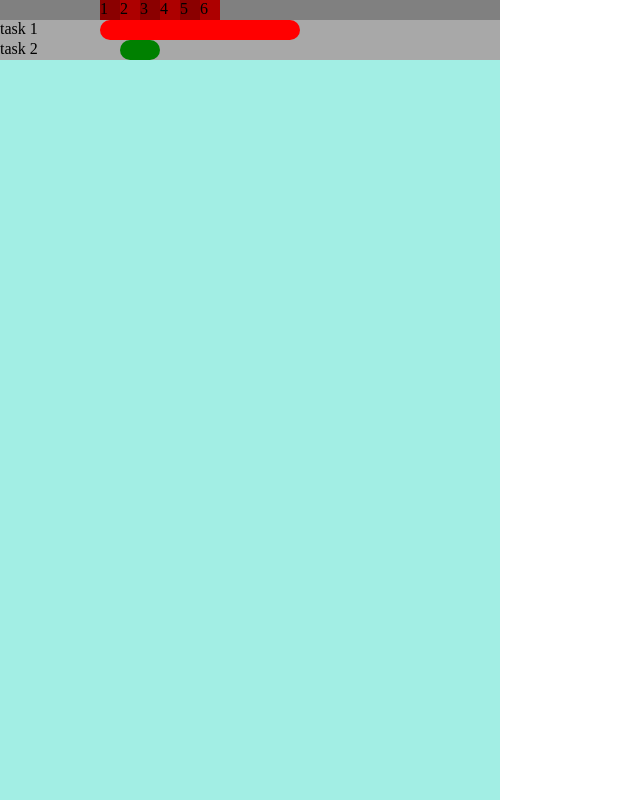
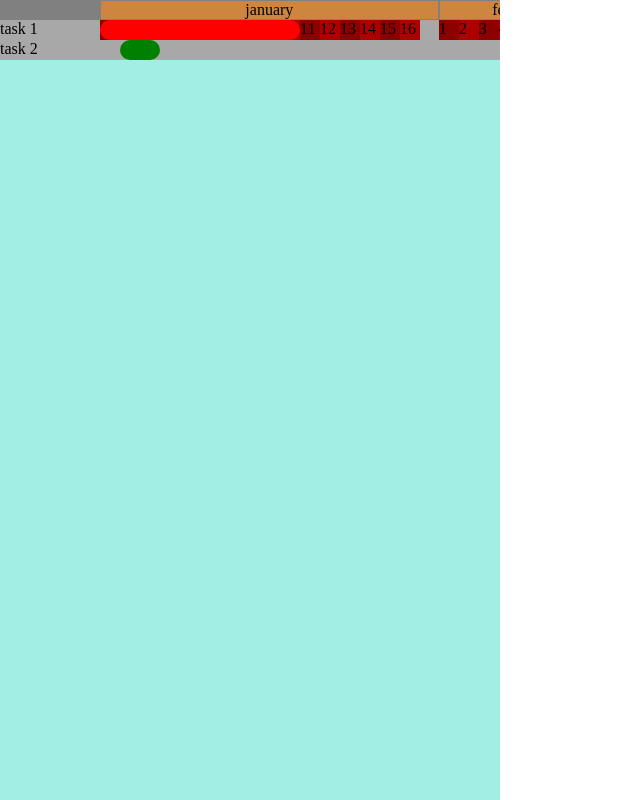
Before and after one commit to viniciusmachadovianna/gantt, a plain HTML site: page index.html in a window 1280 px wide. Shown: the whole page, without its empty margins (0-640 px from the left). Drawn offline with Linux system fonts and the light colour scheme.

Commit message:
months and days manually added

```diff
--- a/index.html
+++ b/index.html
@@ -13,12 +13,34 @@
     <main>
         <section id="timeline">
             <div class="line">
-                <div class="atom" id="d1m1">1</div>
-                <div class="atom2" id="d2m1">2</div>
-                <div class="atom" id="d4m1">3</div>
-                <div class="atom2" id="d5m1">4</div>
-                <div class="atom" id="d6m1">5</div>
-                <div class="atom2" id="d7m1">6</div>
+                <div class="monthAtom"  id="m1y25">
+                    <span>january</span>
+                    <div class="dayAtom" id="d1m1">1</div>
+                    <div class="dayAtom2" id="d2m1">2</div>
+                    <div class="dayAtom" id="d3m1">3</div>
+                    <div class="dayAtom2" id="d4m1">4</div>
+                    <div class="dayAtom" id="d5m1">5</div>
+                    <div class="dayAtom2" id="d6m1">6</div>
+                    <div class="dayAtom" id="d7m1">7</div>
+                    <div class="dayAtom2" id="d8m1">8</div>
+                    <div class="dayAtom" id="d9m1">9</div>
+                    <div class="dayAtom2" id="d10m1">10</div>
+                    <div class="dayAtom" id="d11m1">11</div>
+                    <div class="dayAtom2" id="d12m1">12</div>
+                    <div class="dayAtom" id="d13m1">13</div>
+                    <div class="dayAtom2" id="d14m1">14</div>
+                    <div class="dayAtom" id="d15m1">15</div>
+                    <div class="dayAtom2" id="d16m1">16</div>
+                </div>
+                <div class="monthAtom" id="m2y25">
+                    <span>february</span>
+                    <div class="dayAtom" id="d1m2">1</div>
+                    <div class="dayAtom2" id="d2m2">2</div>
+                    <div class="dayAtom" id="d4m2">3</div>
+                    <div class="dayAtom2" id="d5m2">4</div>
+                    <div class="dayAtom" id="d6m2">5</div>
+                    <div class="dayAtom2" id="d7m2">6</div>
+                </div>
             </div>
             <div class="task" id="t1">
                 <span>task 1</span>
--- a/style.css
+++ b/style.css
@@ -18,14 +18,27 @@ html,body{
     display: flex;
     padding-left: 100px;
 }
-.atom,.atom2{
+.monthAtom{
+    display: flex;
+    flex-flow: row wrap;
+    max-width: 600px;
+
+}
+.monthAtom>span{
+    background: peru;
+    width: 100%;
+    text-align: center;
+    margin: 1px;
+
+}
+.dayAtom,.dayAtom2{
     width: 20px;
     height: 20px;
 }
-.atom{
+.dayAtom{
     background: darkred;
 }
-.atom2{
+.dayAtom2{
     background: rgb(173, 0, 0);
 }
 .point{
```
